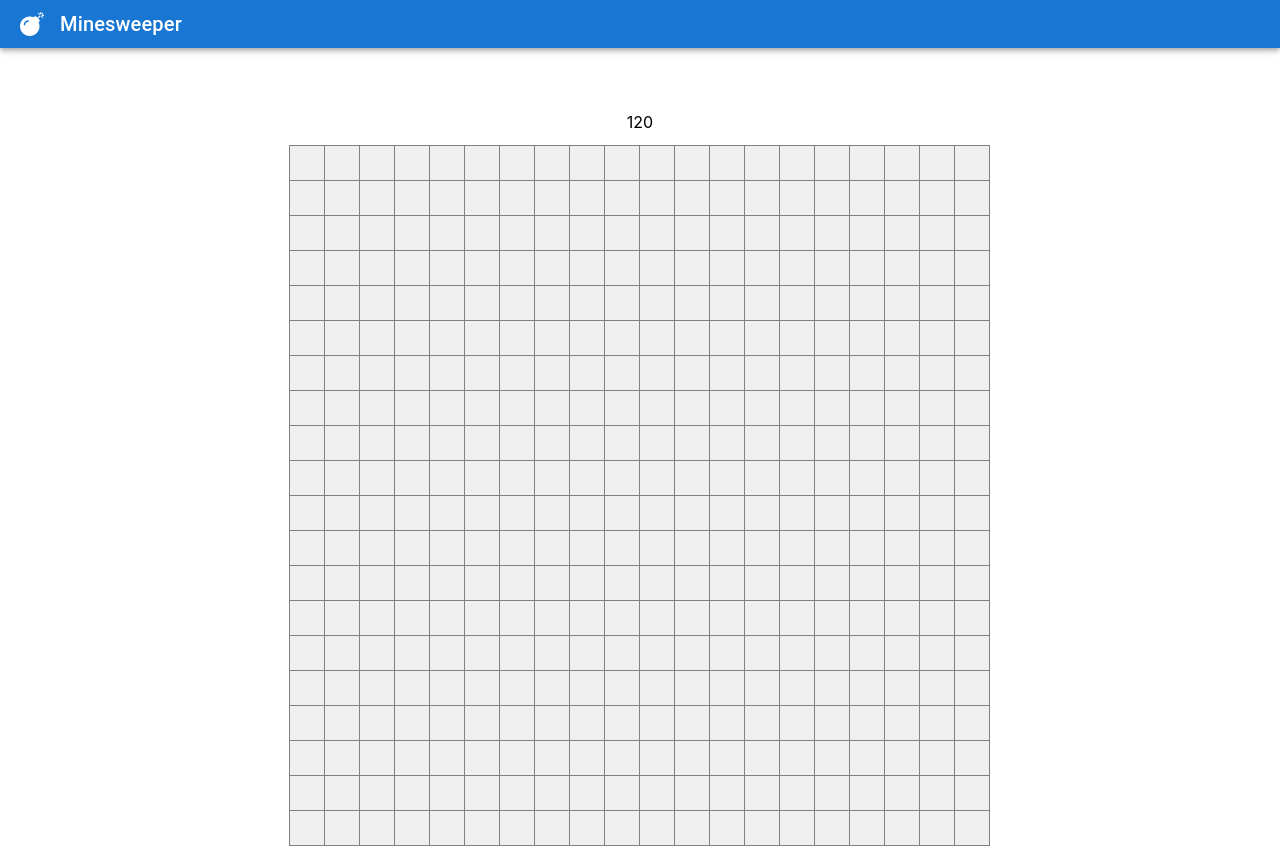
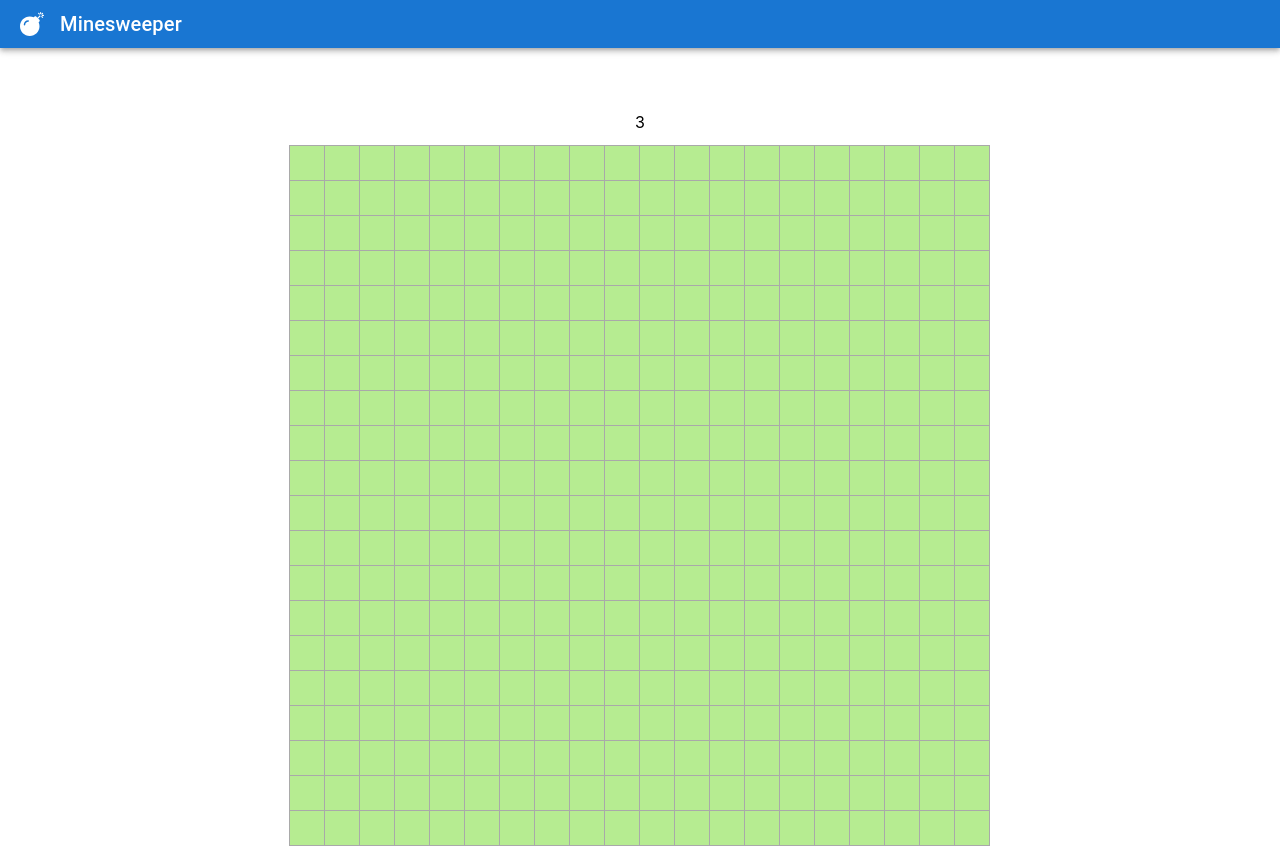
Before and after one commit to ok-tomo/Minesweeper, a React (Create React App) app: page / in a window 1280 px wide. Built offline with nearby package versions, Linux system fonts and the light colour scheme.

Commit message:
fix: 微修正

```diff
--- a/src/Component/Square.css
+++ b/src/Component/Square.css
@@ -1,11 +1,13 @@
 .square {
     min-width: 36px;
     min-height: 36px;
-    border: 1px solid gray;
+    border: 1px solid darkgray;
+    background: #86e0499a;
     margin-top: -3px;
     margin-left: -1px;
+    text-align: center;
 }
 
 .square:hover {
-    background: rgb(179, 179, 179);
+    filter: hue-rotate(90deg);
 }
--- a/src/Component/Square.tsx
+++ b/src/Component/Square.tsx
@@ -7,22 +7,22 @@ type Props = {
 }
 
 const Square: React.VFC<Props> = ({ status }) => {
-    const [isFlag, setFlag] = useState(false);
+    const [isFlagged, setFlag] = useState(false);
     const [color, setColor] = useState({});
     const buiredObjects = (status === -1) ? <FaBomb /> : null;
     const handleOnContextMenu = (event: React.MouseEvent<HTMLButtonElement>) => {
         event.preventDefault();
-        setFlag(!isFlag);
+        setFlag(!isFlagged);
     };
     const handleOnClick = () => {
-        if (!isFlag) {
+        if (!isFlagged) {
             setColor({ background: 'white' });
         }
     };
 
     return (
         <button className="square" type="button" style={color} onClick={handleOnClick} onContextMenu={handleOnContextMenu}>
-            {(isFlag) ? <FaFlag /> : buiredObjects}
+            {(isFlagged) ? <FaFlag /> : buiredObjects}
         </button>
     );
 };
--- a/src/Component/Timer.tsx
+++ b/src/Component/Timer.tsx
@@ -1,10 +1,15 @@
-import React from 'react';
-
-let time: number = 120;
-const timer = setInterval(() => { time -= 1; }, 1000);
+import React, { useState, useEffect } from 'react';
 
 const Timer: React.VFC = () => {
-    if (time === 0) { clearInterval(timer); }
+    let timer: any = null;
+    const [time, setTime] = useState(10);
+    const clear = () => {
+        if (time === 0) { clearInterval(timer); }
+        setTime((prevTime) => prevTime - 1);
+    };
+    useEffect(() => {
+        timer = setInterval(clear, 1000);
+    }, []);
 
     return (
         <div className="timer">
```
Also changed, not shown: .eslintrc.yml.
